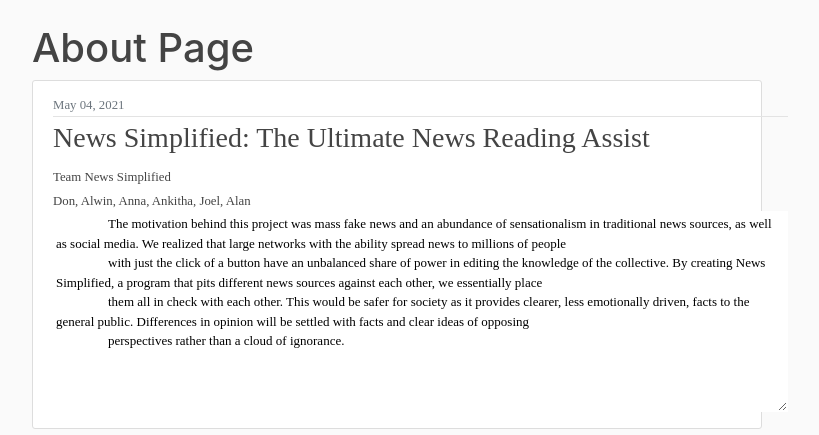
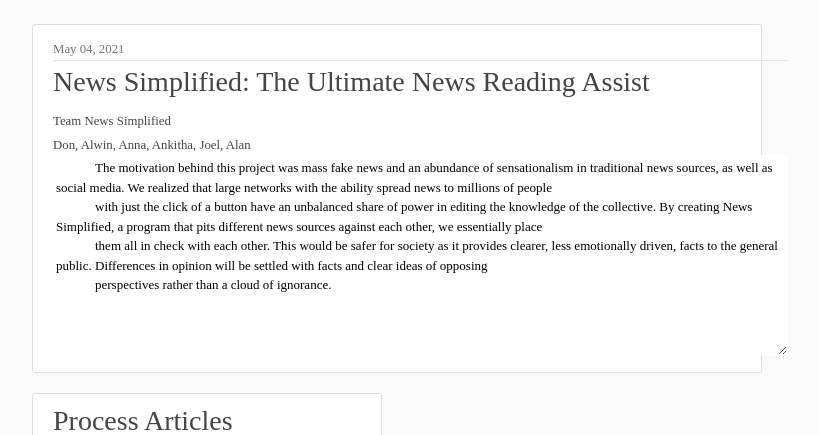
Before and after one commit to dthomas40/newssimplified, a Django app: page /about/ in a window 1280 px wide. Shown: the part 56-491 px from the top of the page, without its empty margins (53-872 px from the left). Run offline with Django 3.2, Linux system fonts and the light colour scheme; some libraries are stand-ins or nearby versions.

Commit message:
About page update -DON

```diff
--- a/blog/templates/blog/about.html
+++ b/blog/templates/blog/about.html
@@ -1,6 +1,6 @@
 {% extends "blog/base.html" %}
 {% block content %}
-    <h1>About Page</h1>
+    <!-- <h1>About Page</h1> -->
     <article class="media content-section">
         <div class="media-body">
             <div class="article-metadata">
@@ -10,10 +10,10 @@
             <small class="text-muted" style="font-family: 'Times New Roman', Times, serif;"><a class="article-title" href="#">Team News Simplified</a></small><br/>
             <small class="text-muted" style="font-family: 'Times New Roman', Times, serif;"><a class="article-title" href="#">Don, Alwin, Anna, Ankitha, Joel, Alan</a></small><small>
             <textarea readonly rows="10" cols="100" style="font-family: 'Times New Roman', Times, serif; scrollbar-width: 10px; scrollbar-base-color: darkgrey; scrollbar-highlight-color: black; border-color: white; font-size: small;">
-                The motivation behind this project was mass fake news and an abundance of sensationalism in traditional news sources, as well as social media. We realized that large networks with the ability spread news to millions of people
-                with just the click of a button have an unbalanced share of power in editing the knowledge of the collective. By creating News Simplified, a program that pits different news sources against each other, we essentially place
-                them all in check with each other. This would be safer for society as it provides clearer, less emotionally driven, facts to the general public. Differences in opinion will be settled with facts and clear ideas of opposing
-                perspectives rather than a cloud of ignorance.
+            The motivation behind this project was mass fake news and an abundance of sensationalism in traditional news sources, as well as social media. We realized that large networks with the ability spread news to millions of people
+            with just the click of a button have an unbalanced share of power in editing the knowledge of the collective. By creating News Simplified, a program that pits different news sources against each other, we essentially place
+            them all in check with each other. This would be safer for society as it provides clearer, less emotionally driven, facts to the general public. Differences in opinion will be settled with facts and clear ideas of opposing
+            perspectives rather than a cloud of ignorance.
             </textarea>
         </div>
     </article>
```
